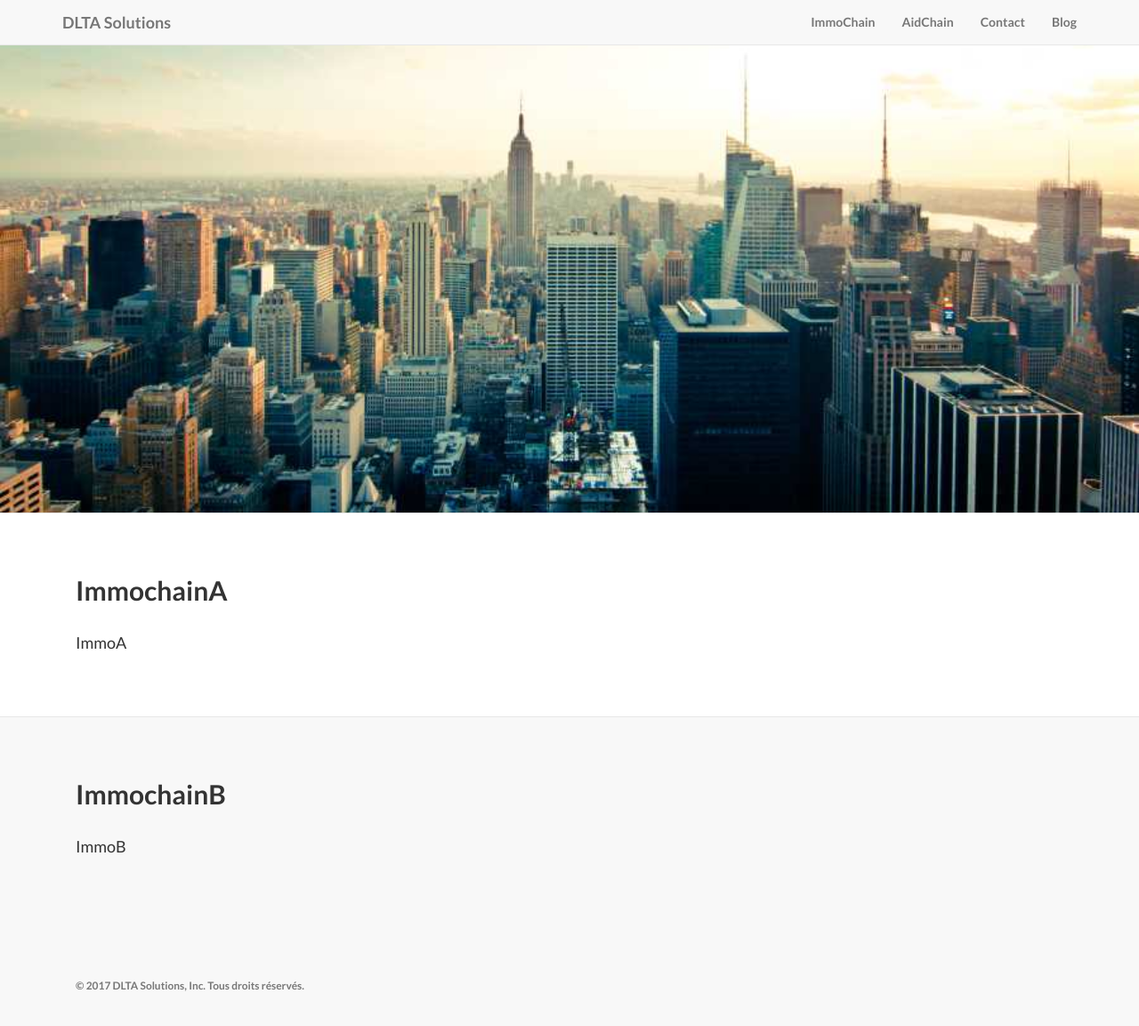
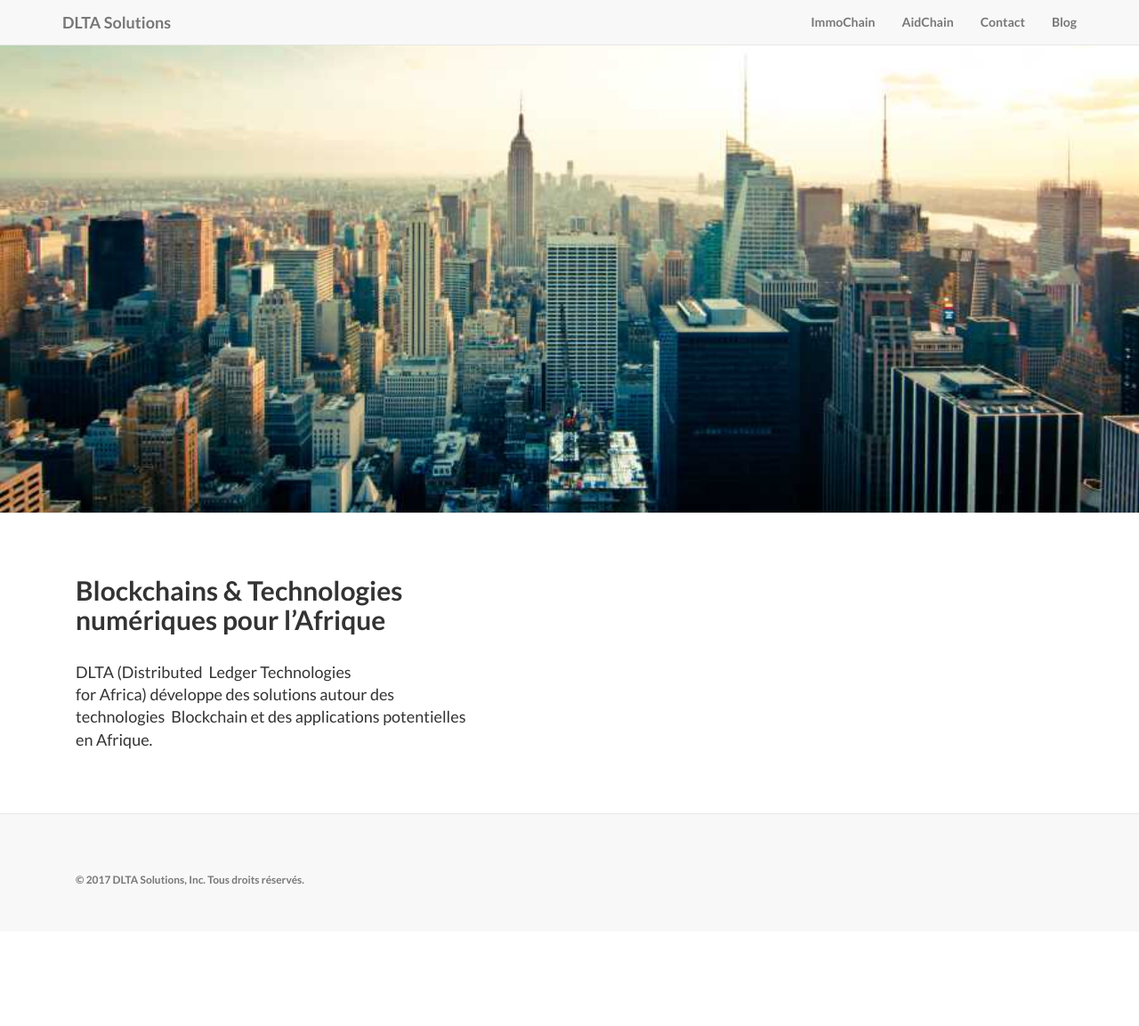
Before and after one commit to dltasolutions/dltasolutions.github.io, a Jekyll site: the page built from index.html, in a window 1280 px wide and 1166 px high. Shown: the top 1153 px of the window at 89% size. Built offline with Jekyll 4.4.1, drawn with Linux system fonts in a browser that asks for light colours.

Commit message:
Update index.html

```diff
--- a/index.html
+++ b/index.html
@@ -6,11 +6,15 @@ layout: home
 <div class="content-section-b">
   <div class="container">
     <div class="col-lg-5 col-sm-6">
-      <h2 class="section-heading">ImmochainA</h2>
-      <div class="lead">ImmoA</div>
+      <h2 class="section-heading">Blockchains & Technologies numériques pour l’Afrique</h2>
+      <div class="lead">
+        DLTA (Distributed  Ledger Technologies for Africa) développe des solutions autour des technologies
+        Blockchain et des applications potentielles en Afrique.
+      </div>
     </div>
   </div>
 </div>
+<!--
 <div class="content-section-a">
   <div class="container">
     <div class="col-lg-5 col-sm-6">
@@ -19,3 +23,4 @@ layout: home
     </div>
   </div>
 </div>
+-->
```
